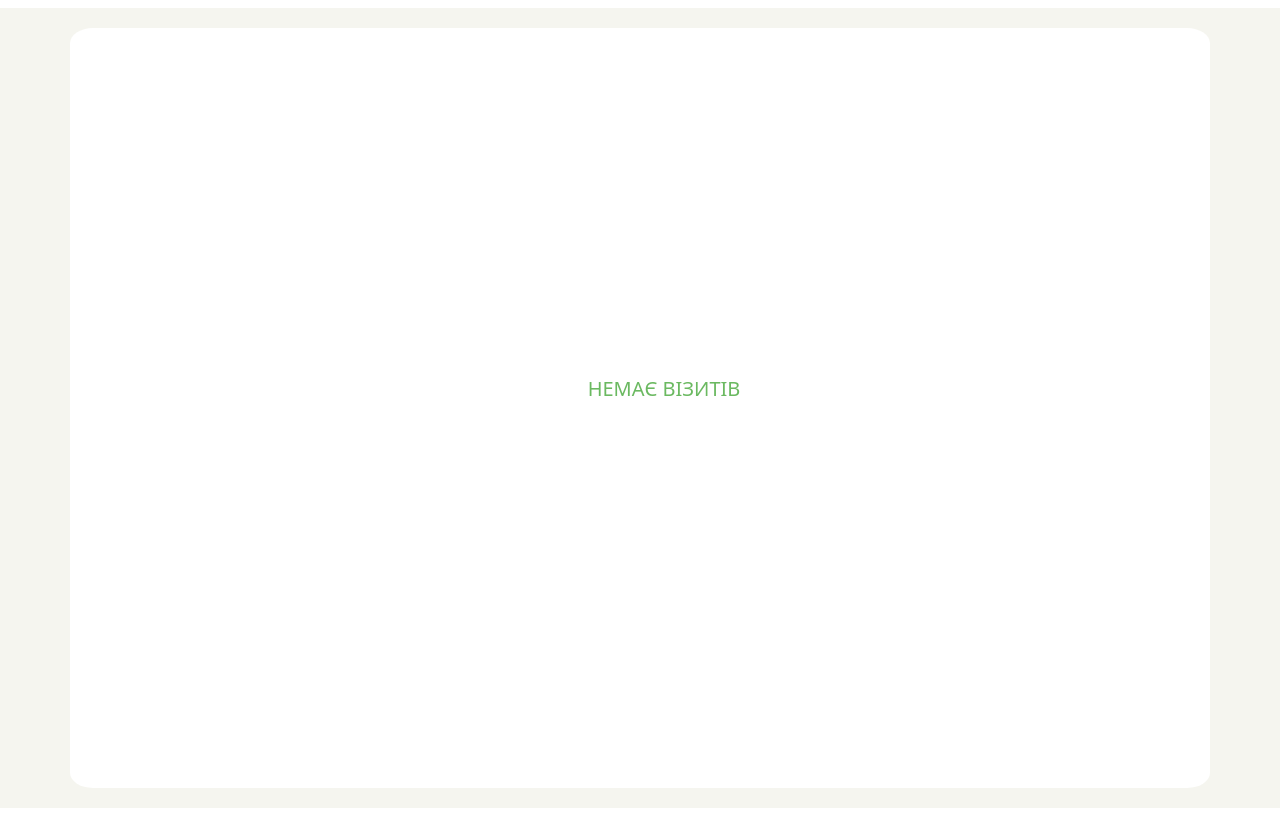
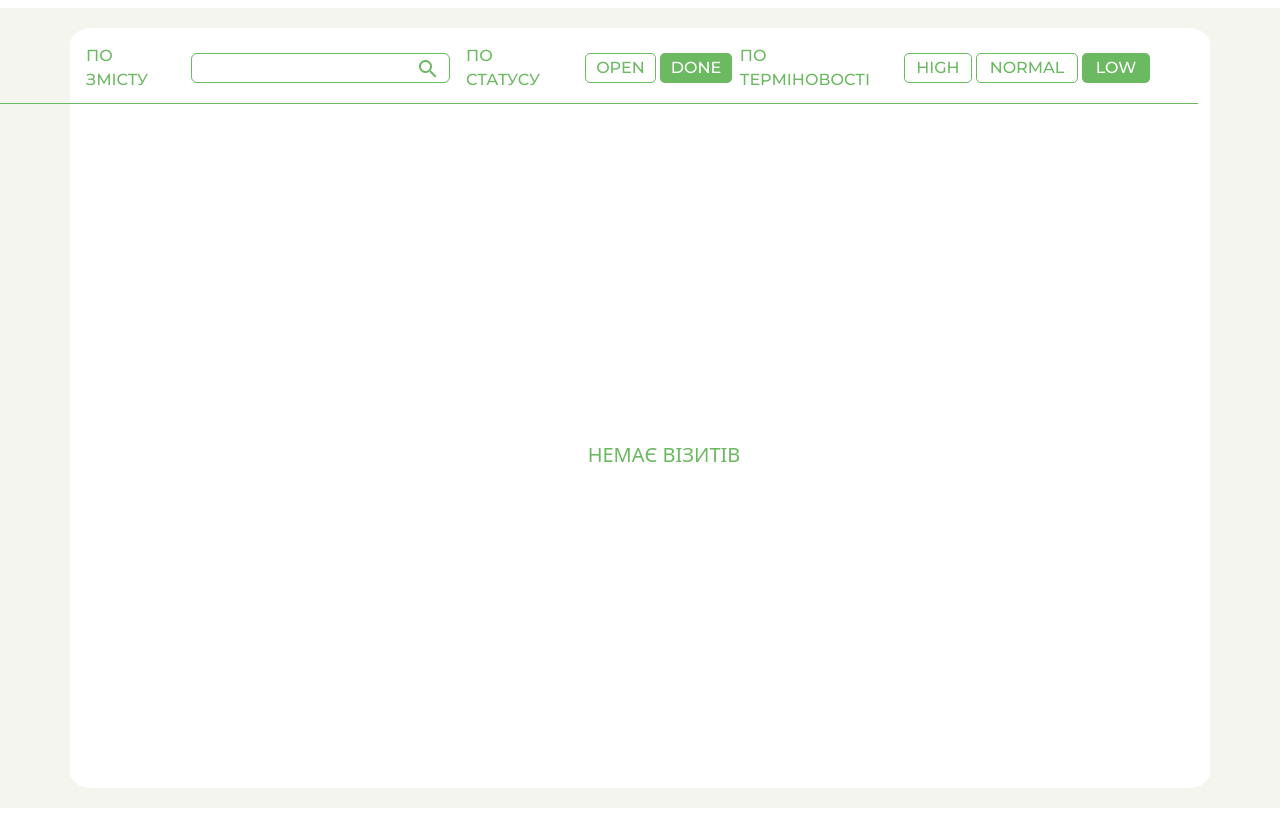
Before and after one commit to VIzgharshev/Step-project-Cards, a website: page index.html in a window 1280 px wide. Shown: the part 102-918 px from the top of the page. Drawn offline with nearby package versions, Linux system fonts and the light colour scheme; files that its build step writes are made by us from their sources; files whose address does not match are found by name.

Commit message:
add filter section

```diff
--- a/index.html
+++ b/index.html
@@ -30,7 +30,7 @@
       </div>
    </section>
 
-   <!-- -----------------MODAL LOGIN------------------ -->
+   <!-- -----------------MODAL LOGIN-------------------->
    <section
       class="modal-login container-fluid p-0 vh-100 position-absolute top-0 start-0 bg-black bg-opacity-25 invisible"
       style="backdrop-filter: blur(3px)">
@@ -56,8 +56,49 @@
       </div>
    </section>
 
+   <!-- -----------------MAIN-------------------->
    <section class="main-section">
       <div class="container">
+
+         <!-- -----------------filter-------------------->
+
+         <div class="filter container d-flex justify-content-center position-relative mt-3 p-0"
+            style="height: 50px;">
+
+            <div class="container mx-1 d-flex justify-content-end align-items-center position-relative p-0" style="width: 700px;">
+               <label for="exampleInputEmail1" class="filter__lable form-label text-uppercase mt-2 me-2">по змісту</label>
+               <input type="text" class="form-control mx-2" id="filter-text" style="border-color:#6BB961; color: #307570; width: 270px; height: 30px;">
+               <button type="button" id="filter-serch-btn" class="filter__search-btn position-absolute border-0 bg-white" style="right: 15px; top: 10px">
+                  <img src="./src/img/search-icon.png" alt="search-icon">
+               </button>
+            </div>
+
+            <div class="container mx-1 d-flex justify-content-center align-items-center p-0" style="width: 500px;">
+               <label for="exampleInputEmail1" class="filter__lable form-label text-uppercase mt-2 me-3">по статусу</label>
+               <button type="button" id="filter-open-btn" class="filter__btn me-1 ">
+                  open
+               </button>
+               <button type="button" id="filter-done-btn" class="filter__btn filter__btn--active">
+                  done
+               </button>
+            </div>
+
+            <div class="container mx-1 d-flex justify-content-center align-items-center p-0 me-5" style="width: 700px;">
+               <label for="exampleInputEmail1" class="filter__lable form-label text-uppercase mt-2 me-3">по терміновості</label>
+               <button type="button" id="filter-high-btn" class="filter__btn me-1 ">
+                  high
+               </button>
+               <button type="button" id="filter-normal-btn" class="filter__btn-lg me-1">
+                  normal
+               </button>
+               <button type="button" id="filter-low-btn" class="filter__btn filter__btn--active">
+                  low
+               </button>
+            </div>
+
+         </div>
+
+         <!-- -----------------main-------------------->
          <div class="main-section__card-container">
             <h2 class="main-section__header-novisit mb-0 ms-5">немає візитів</h2>
             <!--              <div class="modal-login container-fluid p-0 vh-100 position-absolute top-0 start-0 bg-black bg-opacity-25"-->
@@ -109,6 +150,7 @@
             <!--                  </div>-->
             <!--              </div>-->
          </div>
+
       </div>
    </section>
 
--- /dev/null
+++ b/src/js/filter.js
@@ -0,0 +1,49 @@
+const textInput = document.querySelector('#filter-text');
+const searchBtn = document.querySelector('#filter-serch-btn');
+const openBtn = document.querySelector('#filter-open-btn');
+const doneBtn = document.querySelector('#filter-done-btn');
+const highBtn = document.querySelector('#filter-high-btn');
+const normalBtn = document.querySelector('#filter-normal-btn');
+const lowBtn = document.querySelector('#filter-low-btn');
+
+openBtn.onclick = statusBtns;
+doneBtn.onclick = statusBtns;
+highBtn.onclick = urgencyBtns;
+normalBtn.onclick = urgencyBtns;
+lowBtn.onclick = urgencyBtns;
+textInput.onkeyup = test;
+searchBtn.onclick = test2;
+
+
+function test2() {
+   alert('searching...')
+};
+
+function test(e) {
+   if (e.keyCode === 13) {
+      alert('enter works!!! searching...');
+   }
+};
+
+function statusBtns(e) {
+  e.target.classList.add('filter__btn--active');
+  if (e.target === openBtn) {
+    doneBtn.classList.remove('filter__btn--active');
+  } else {
+    openBtn.classList.remove('filter__btn--active');
+  }
+}
+
+function urgencyBtns(e) {
+  e.target.classList.add('filter__btn--active');
+  if (e.target === highBtn) {
+    normalBtn.classList.remove('filter__btn--active');
+    lowBtn.classList.remove('filter__btn--active');
+  } else if (e.target === normalBtn) {
+    highBtn.classList.remove('filter__btn--active');
+    lowBtn.classList.remove('filter__btn--active');
+  } else {
+    highBtn.classList.remove('filter__btn--active');
+    normalBtn.classList.remove('filter__btn--active');
+  }
+}
--- a/src/scss/_variables.scss
+++ b/src/scss/_variables.scss
@@ -1,5 +1,6 @@
 $main-color: #6BB961;
 $main-color2: #307570;
+$active-btn: #146c43;
 $terapist-color: #FDFF8A;
 $dantist-color: #8AE3FF;
 $cardiologist-color: #FF8A98;
--- /dev/null
+++ b/src/scss/filter.scss
@@ -0,0 +1,53 @@
+.filter {
+   z-index: 0;
+  &__lable {
+    @include text500;
+    color: $main-color;
+  }
+  &__btn {
+    @include text500;
+    width: 73px;
+    height: 30px;
+    color: $main-color;
+    border-radius: 5px;
+    background-color: #fff;
+    text-transform: uppercase;
+    border: 1px solid $main-color;
+  }
+  &__btn-lg {
+    @include text500;
+    width: 110px;
+    height: 30px;
+    color: $main-color;
+    border-radius: 5px;
+    background-color: #fff;
+    text-transform: uppercase;
+    border: 1px solid $main-color;
+  }
+  &__btn:hover {
+    border: none;
+    color: #fff;
+    background-color: #157347;
+  }
+  &__btn-lg:hover {
+    border: none;
+    color: #fff;
+    background-color: #157347;
+  }
+  &__btn--active {
+    color: #fff;
+    border: none;
+    background-color: $main-color;
+  }
+}
+
+.filter::after {
+  content: '';
+  position: absolute;
+  width: 1290px;
+  height: 1px;
+  background-color: $main-color;
+  right: 0px;
+  bottom: -10px;
+  z-index: 0;
+}
--- a/src/scss/header.scss
+++ b/src/scss/header.scss
@@ -24,6 +24,7 @@
 }
 
 .modal-login {
+   z-index: 100;
   &__text {
     @include text700;
     color: $main-color;
--- a/src/scss/style.scss
+++ b/src/scss/style.scss
@@ -4,3 +4,4 @@
 @import '../../node_modules/bootstrap/scss/bootstrap.scss';
 @import './header.scss';
 @import "./card.scss";
+@import "./filter.scss";
```
Also changed, not shown: dist/img/icon-header.png (deleted), dist/img/logo.png (deleted), dist/js/scripts.min.js (deleted), dist/styles.min.css (deleted), src/img/search-icon.png (added).
